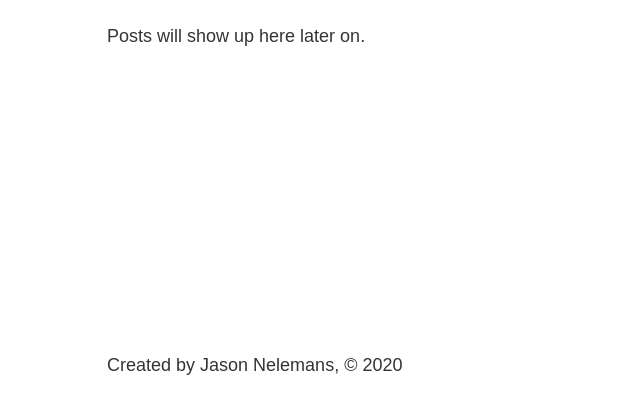
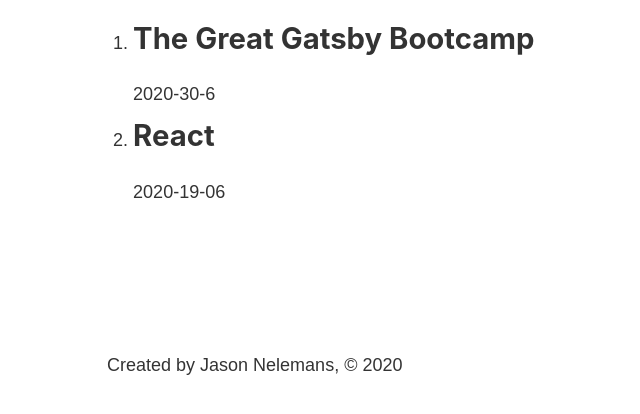
Before and after one commit to JasonNelemans/gatsby-bootcamp, a Gatsby site: page /blog in a window 1280 px wide. Shown: the part 378-792 px from the top of the page, without its empty margins (176-816 px from the left). Built offline with nearby package versions, Linux system fonts and the light colour scheme; Gatsby itself is replaced by a stand-in of ours.

Commit message:
rendered blog posts from md files

```diff
--- a/src/pages/blog.js
+++ b/src/pages/blog.js
@@ -1,13 +1,40 @@
 import React from "react"
+import { graphql, useStaticQuery } from "gatsby"
 
 import Layout from "../components/layout"
 
 const BlogPage = () => {
+  const data = useStaticQuery(graphql`
+    query {
+      allMarkdownRemark {
+        edges {
+          node {
+            frontmatter {
+              title
+              date
+            }
+            html
+            excerpt
+          }
+        }
+      }
+    }
+  `)
+
   return (
     <div>
       <Layout>
         <h1>Blog</h1>
-        <p>Posts will show up here later on.</p>
+        <ol>
+          {data.allMarkdownRemark.edges.map(edge => {
+            return (
+              <li>
+                <h2>{edge.node.frontmatter.title}</h2>
+                <p>{edge.node.frontmatter.date}</p>
+              </li>
+            )
+          })}
+        </ol>
       </Layout>
     </div>
   )
```
